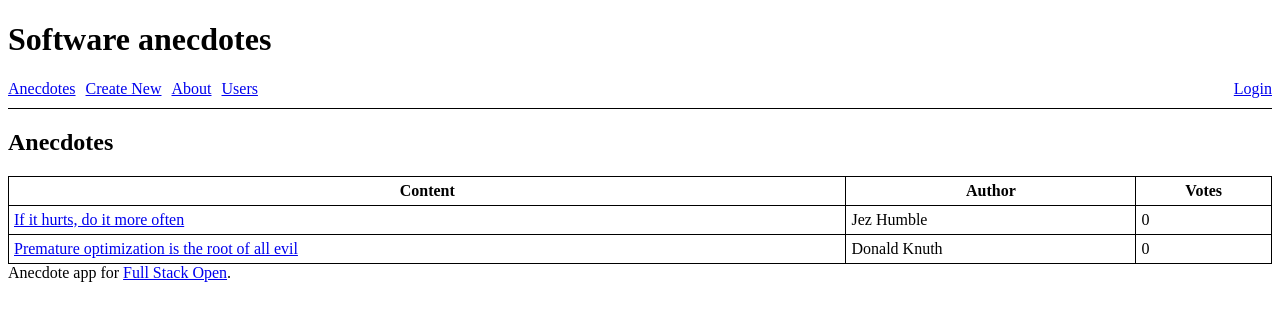
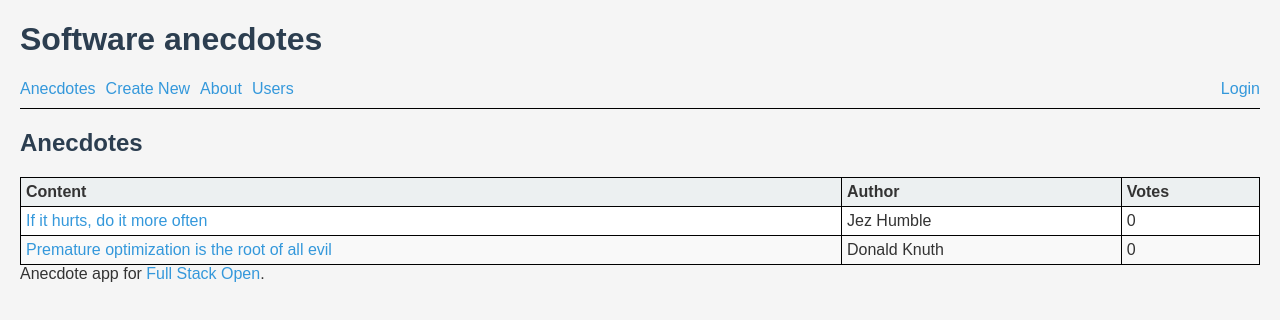
Before and after one commit to xavieralves16/FULLSTACKOPEN_PART7, a React (Vite) app in the folder routed-anecdotes/: page / in a window 1280 px wide. Shown: the top 320 px of the page. Built offline with nearby package versions, Linux system fonts and the light colour scheme.

Commit message:
Exc 7.21 and 7.22

```diff
--- /dev/null
+++ b/routed-anecdotes/src/App.css
@@ -0,0 +1,85 @@
+body {
+  font-family: Arial, sans-serif;
+  margin: 20px;
+  background-color: #f5f5f5;
+  color: #333;
+}
+
+h1, h2, h3 {
+  color: #2c3e50;
+}
+
+a {
+  color: #3498db;
+  text-decoration: none;
+}
+
+a:hover {
+  text-decoration: underline;
+}
+
+table {
+  border-collapse: collapse;
+  width: 100%;
+  margin-top: 10px;
+  background-color: #fff;
+}
+
+th, td {
+  border: 1px solid #ccc;
+  padding: 8px;
+  text-align: left;
+}
+
+th {
+  background-color: #ecf0f1;
+}
+
+tr:nth-child(even) {
+  background-color: #f9f9f9;
+}
+
+button {
+  margin-left: 5px;
+  padding: 5px 10px;
+  cursor: pointer;
+  background-color: #3498db;
+  color: white;
+  border: none;
+  border-radius: 3px;
+}
+
+button:hover {
+  background-color: #2980b9;
+}
+
+input[type="text"] {
+  padding: 5px;
+  margin-right: 5px;
+  border: 1px solid #ccc;
+  border-radius: 3px;
+}
+
+form {
+  margin-top: 10px;
+  margin-bottom: 10px;
+}
+
+.notification {
+  border: 1px solid green;
+  padding: 10px;
+  margin-bottom: 10px;
+  background-color: #d4edda;
+  color: #155724;
+  border-radius: 3px;
+}
+
+.menu {
+  padding-bottom: 10px;
+  border-bottom: 1px solid black;
+  margin-bottom: 20px;
+}
+
+.menu a {
+  padding-right: 10px;
+}
--- a/routed-anecdotes/src/App.jsx
+++ b/routed-anecdotes/src/App.jsx
@@ -7,6 +7,7 @@
 import UsersView from './UsersView'
 import UserDetailView from './UserDetailView'
 import React from 'react'
+import './App.css'
 
 
 // Reducer para o estado do user
```
